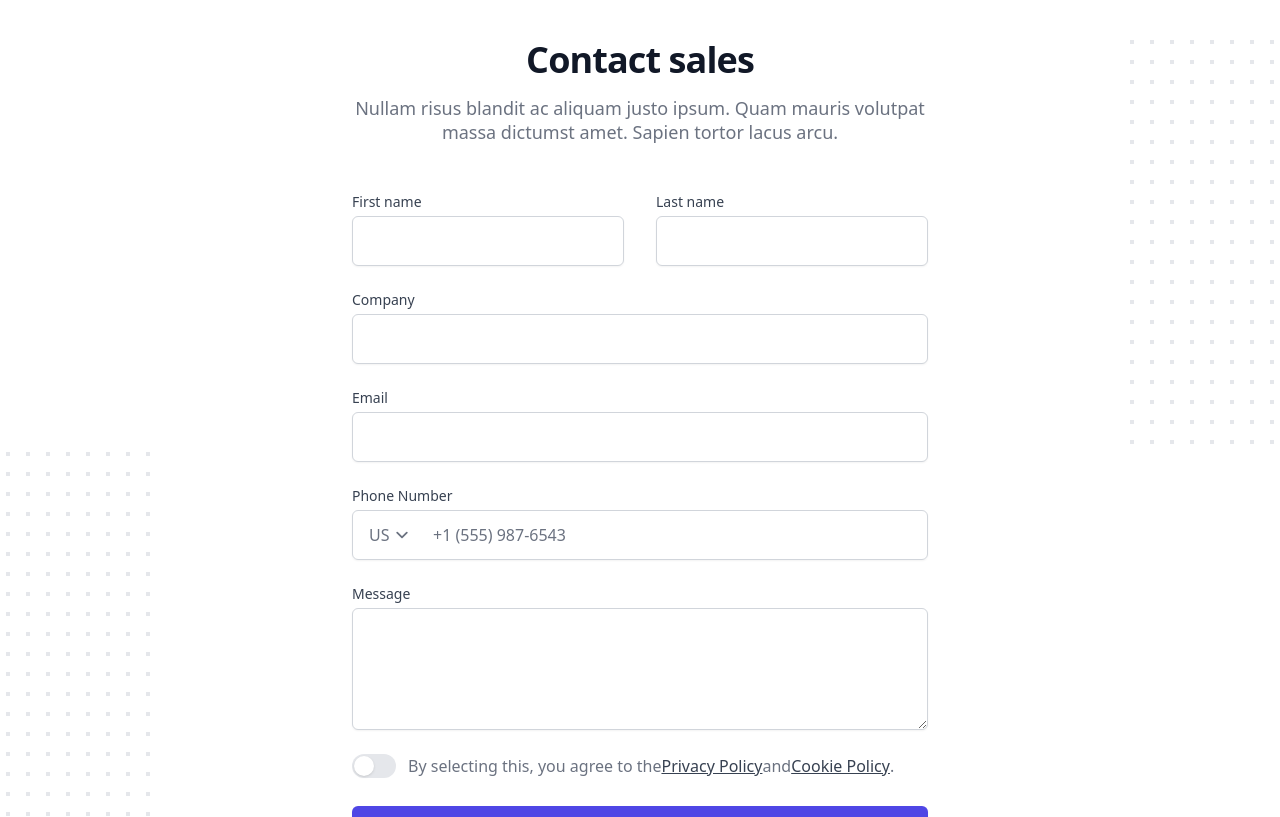
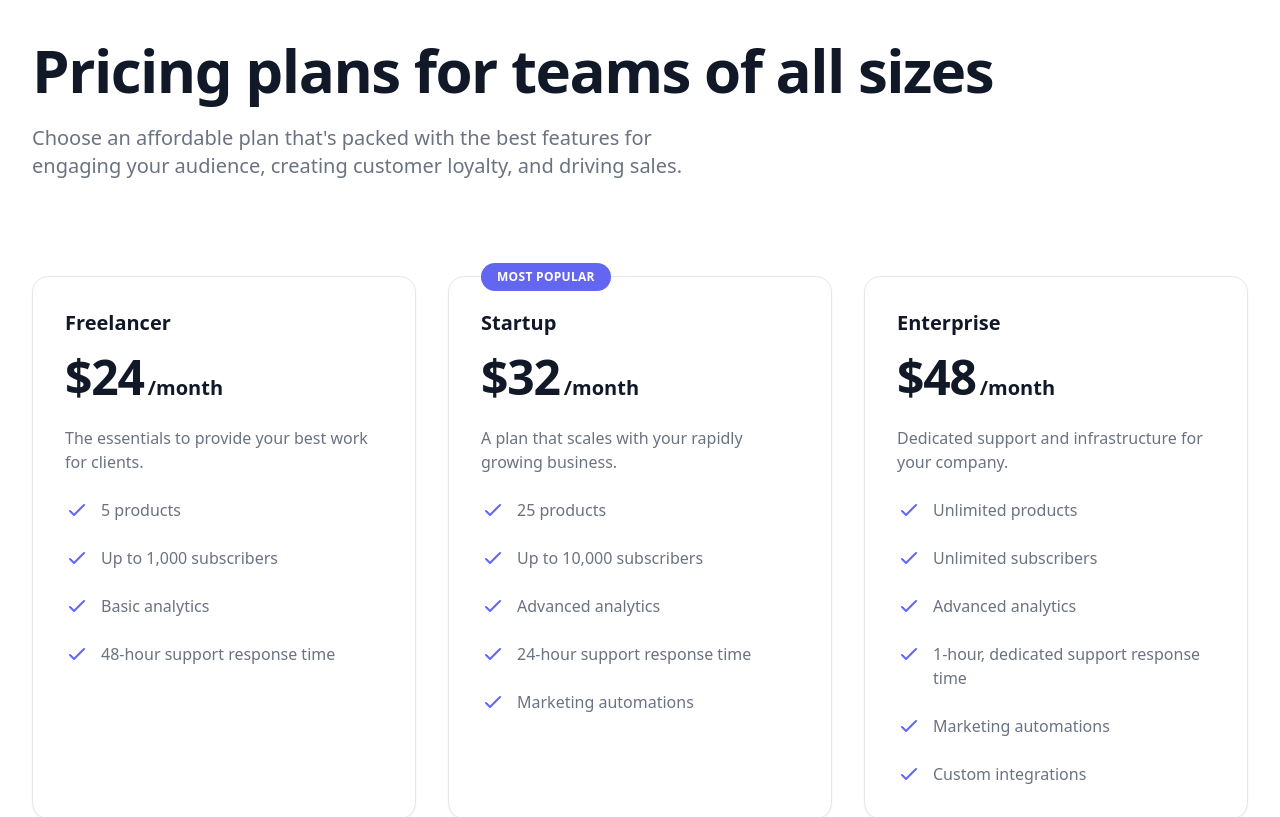
Before and after one commit to deruloxxx/wp-matching-service, a Next.js app in the folder web/: page / in a window 1280 px wide. Shown: the part 840-1657 px from the top of the page. Built offline with nearby package versions, Linux system fonts and the light colour scheme.

Commit message:
Feat intoducePrice

```diff
--- /dev/null
+++ b/web/components/organisms/IntroducePrice/IntroducePrice.tsx
@@ -0,0 +1,157 @@
+export const IntroducePrice = () => {
+  return (
+    <div className="max-w-7xl mx-auto py-24 px-4 bg-white sm:px-6 lg:px-8">
+      <h2 className="text-3xl font-extrabold text-gray-900 sm:text-5xl sm:leading-none sm:tracking-tight lg:text-6xl">Pricing plans for teams of all sizes</h2>
+      <p className="mt-6 max-w-2xl text-xl text-gray-500">Choose an affordable plan that's packed with the best features for engaging your audience, creating customer loyalty, and driving sales.</p>
+
+      <div className="mt-24 space-y-12 lg:space-y-0 lg:grid lg:grid-cols-3 lg:gap-x-8">
+        <div className="relative p-8 bg-white border border-gray-200 rounded-2xl shadow-sm flex flex-col">
+          <div className="flex-1">
+            <h3 className="text-xl font-semibold text-gray-900">Freelancer</h3>
+            <p className="mt-4 flex items-baseline text-gray-900">
+              <span className="text-5xl font-extrabold tracking-tight">$24</span>
+              <span className="ml-1 text-xl font-semibold">/month</span>
+            </p>
+            <p className="mt-6 text-gray-500">The essentials to provide your best work for clients.</p>
+
+            <ul role="list" className="mt-6 space-y-6">
+              <li className="flex">
+                <svg className="flex-shrink-0 w-6 h-6 text-indigo-500" xmlns="http://www.w3.org/2000/svg" fill="none" viewBox="0 0 24 24" stroke="currentColor" aria-hidden="true">
+                  <path strokeLinecap="round" strokeLinejoin="round" strokeWidth="2" d="M5 13l4 4L19 7" />
+                </svg>
+                <span className="ml-3 text-gray-500">5 products</span>
+              </li>
+
+              <li className="flex">
+                <svg className="flex-shrink-0 w-6 h-6 text-indigo-500" xmlns="http://www.w3.org/2000/svg" fill="none" viewBox="0 0 24 24" stroke="currentColor" aria-hidden="true">
+                  <path strokeLinecap="round" strokeLinejoin="round" strokeWidth="2" d="M5 13l4 4L19 7" />
+                </svg>
+                <span className="ml-3 text-gray-500">Up to 1,000 subscribers</span>
+              </li>
+
+              <li className="flex">
+                <svg className="flex-shrink-0 w-6 h-6 text-indigo-500" xmlns="http://www.w3.org/2000/svg" fill="none" viewBox="0 0 24 24" stroke="currentColor" aria-hidden="true">
+                  <path strokeLinecap="round" strokeLinejoin="round" strokeWidth="2" d="M5 13l4 4L19 7" />
+                </svg>
+                <span className="ml-3 text-gray-500">Basic analytics</span>
+              </li>
+
+              <li className="flex">
+                <svg className="flex-shrink-0 w-6 h-6 text-indigo-500" xmlns="http://www.w3.org/2000/svg" fill="none" viewBox="0 0 24 24" stroke="currentColor" aria-hidden="true">
+                  <path strokeLinecap="round" strokeLinejoin="round" strokeWidth="2" d="M5 13l4 4L19 7" />
+                </svg>
+                <span className="ml-3 text-gray-500">48-hour support response time</span>
+              </li>
+            </ul>
+          </div>
+        </div>
+
+        <div className="relative p-8 bg-white border border-gray-200 rounded-2xl shadow-sm flex flex-col">
+          <div className="flex-1">
+            <h3 className="text-xl font-semibold text-gray-900">Startup</h3>
+
+            <p className="absolute top-0 py-1.5 px-4 bg-indigo-500 rounded-full text-xs font-semibold uppercase tracking-wide text-white transform -translate-y-1/2">Most popular</p>
+            <p className="mt-4 flex items-baseline text-gray-900">
+              <span className="text-5xl font-extrabold tracking-tight">$32</span>
+              <span className="ml-1 text-xl font-semibold">/month</span>
+            </p>
+            <p className="mt-6 text-gray-500">A plan that scales with your rapidly growing business.</p>
+
+            <ul role="list" className="mt-6 space-y-6">
+              <li className="flex">
+                <svg className="flex-shrink-0 w-6 h-6 text-indigo-500" xmlns="http://www.w3.org/2000/svg" fill="none" viewBox="0 0 24 24" stroke="currentColor" aria-hidden="true">
+                  <path strokeLinecap="round" strokeLinejoin="round" strokeWidth="2" d="M5 13l4 4L19 7" />
+                </svg>
+                <span className="ml-3 text-gray-500">25 products</span>
+              </li>
+
+              <li className="flex">
+                <svg className="flex-shrink-0 w-6 h-6 text-indigo-500" xmlns="http://www.w3.org/2000/svg" fill="none" viewBox="0 0 24 24" stroke="currentColor" aria-hidden="true">
+                  <path strokeLinecap="round" strokeLinejoin="round" strokeWidth="2" d="M5 13l4 4L19 7" />
+                </svg>
+                <span className="ml-3 text-gray-500">Up to 10,000 subscribers</span>
+              </li>
+
+              <li className="flex">
+                <svg className="flex-shrink-0 w-6 h-6 text-indigo-500" xmlns="http://www.w3.org/2000/svg" fill="none" viewBox="0 0 24 24" stroke="currentColor" aria-hidden="true">
+                  <path strokeLinecap="round" strokeLinejoin="round" strokeWidth="2" d="M5 13l4 4L19 7" />
+                </svg>
+                <span className="ml-3 text-gray-500">Advanced analytics</span>
+              </li>
+
+              <li className="flex">
+                <svg className="flex-shrink-0 w-6 h-6 text-indigo-500" xmlns="http://www.w3.org/2000/svg" fill="none" viewBox="0 0 24 24" stroke="currentColor" aria-hidden="true">
+                  <path strokeLinecap="round" strokeLinejoin="round" strokeWidth="2" d="M5 13l4 4L19 7" />
+                </svg>
+                <span className="ml-3 text-gray-500">24-hour support response time</span>
+              </li>
+
+              <li className="flex">
+                <svg className="flex-shrink-0 w-6 h-6 text-indigo-500" xmlns="http://www.w3.org/2000/svg" fill="none" viewBox="0 0 24 24" stroke="currentColor" aria-hidden="true">
+                  <path strokeLinecap="round" strokeLinejoin="round" strokeWidth="2" d="M5 13l4 4L19 7" />
+                </svg>
+                <span className="ml-3 text-gray-500">Marketing automations</span>
+              </li>
+            </ul>
+          </div>
+        </div>
+
+        <div className="relative p-8 bg-white border border-gray-200 rounded-2xl shadow-sm flex flex-col">
+          <div className="flex-1">
+            <h3 className="text-xl font-semibold text-gray-900">Enterprise</h3>
+            <p className="mt-4 flex items-baseline text-gray-900">
+              <span className="text-5xl font-extrabold tracking-tight">$48</span>
+              <span className="ml-1 text-xl font-semibold">/month</span>
+            </p>
+            <p className="mt-6 text-gray-500">Dedicated support and infrastructure for your company.</p>
+
+            <ul role="list" className="mt-6 space-y-6">
+              <li className="flex">
+                <svg className="flex-shrink-0 w-6 h-6 text-indigo-500" xmlns="http://www.w3.org/2000/svg" fill="none" viewBox="0 0 24 24" stroke="currentColor" aria-hidden="true">
+                  <path strokeLinecap="round" strokeLinejoin="round" strokeWidth="2" d="M5 13l4 4L19 7" />
+                </svg>
+                <span className="ml-3 text-gray-500">Unlimited products</span>
+              </li>
+
+              <li className="flex">
+                <svg className="flex-shrink-0 w-6 h-6 text-indigo-500" xmlns="http://www.w3.org/2000/svg" fill="none" viewBox="0 0 24 24" stroke="currentColor" aria-hidden="true">
+                  <path strokeLinecap="round" strokeLinejoin="round" strokeWidth="2" d="M5 13l4 4L19 7" />
+                </svg>
+                <span className="ml-3 text-gray-500">Unlimited subscribers</span>
+              </li>
+
+              <li className="flex">
+                <svg className="flex-shrink-0 w-6 h-6 text-indigo-500" xmlns="http://www.w3.org/2000/svg" fill="none" viewBox="0 0 24 24" stroke="currentColor" aria-hidden="true">
+                  <path strokeLinecap="round" strokeLinejoin="round" strokeWidth="2" d="M5 13l4 4L19 7" />
+                </svg>
+                <span className="ml-3 text-gray-500">Advanced analytics</span>
+              </li>
+
+              <li className="flex">
+                <svg className="flex-shrink-0 w-6 h-6 text-indigo-500" xmlns="http://www.w3.org/2000/svg" fill="none" viewBox="0 0 24 24" stroke="currentColor" aria-hidden="true">
+                  <path strokeLinecap="round" strokeLinejoin="round" strokeWidth="2" d="M5 13l4 4L19 7" />
+                </svg>
+                <span className="ml-3 text-gray-500">1-hour, dedicated support response time</span>
+              </li>
+
+              <li className="flex">
+                <svg className="flex-shrink-0 w-6 h-6 text-indigo-500" xmlns="http://www.w3.org/2000/svg" fill="none" viewBox="0 0 24 24" stroke="currentColor" aria-hidden="true">
+                  <path strokeLinecap="round" strokeLinejoin="round" strokeWidth="2" d="M5 13l4 4L19 7" />
+                </svg>
+                <span className="ml-3 text-gray-500">Marketing automations</span>
+              </li>
+
+              <li className="flex">
+                <svg className="flex-shrink-0 w-6 h-6 text-indigo-500" xmlns="http://www.w3.org/2000/svg" fill="none" viewBox="0 0 24 24" stroke="currentColor" aria-hidden="true">
+                  <path strokeLinecap="round" strokeLinejoin="round" strokeWidth="2" d="M5 13l4 4L19 7" />
+                </svg>
+                <span className="ml-3 text-gray-500">Custom integrations</span>
+              </li>
+            </ul>
+          </div>
+        </div>
+      </div>
+      <a href="#" className="mx-auto bg-indigo-50 text-indigo-700 hover:bg-indigo-100 mt-8 block w-3/6 py-3 px-6 border border-transparent rounded-md text-center font-medium">Monthly billing</a>
+    </div>
+  );
+};
--- a/web/pages/index.tsx
+++ b/web/pages/index.tsx
@@ -1,11 +1,13 @@
 import {Contact} from "../components/organisms/Form/Contact/Contact";
 import {IntroduceService} from "../components/organisms/IntroduceService/IntroduceService";
 import Image from "next/image";
+import {IntroducePrice} from "../components/organisms/IntroducePrice/IntroducePrice";
 
 const Index = () => {
   return (
     <>
       <IntroduceService/>
+      <IntroducePrice/>
       <Contact/>
     </>
 
```
